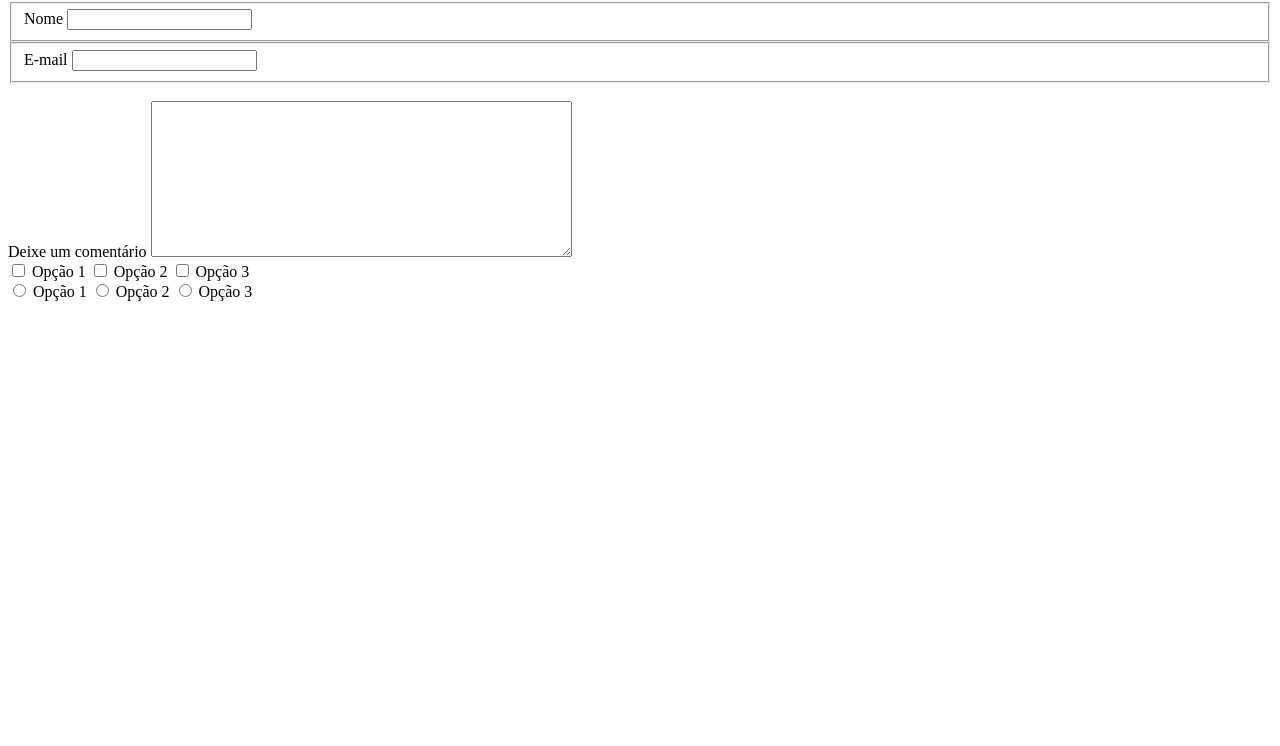
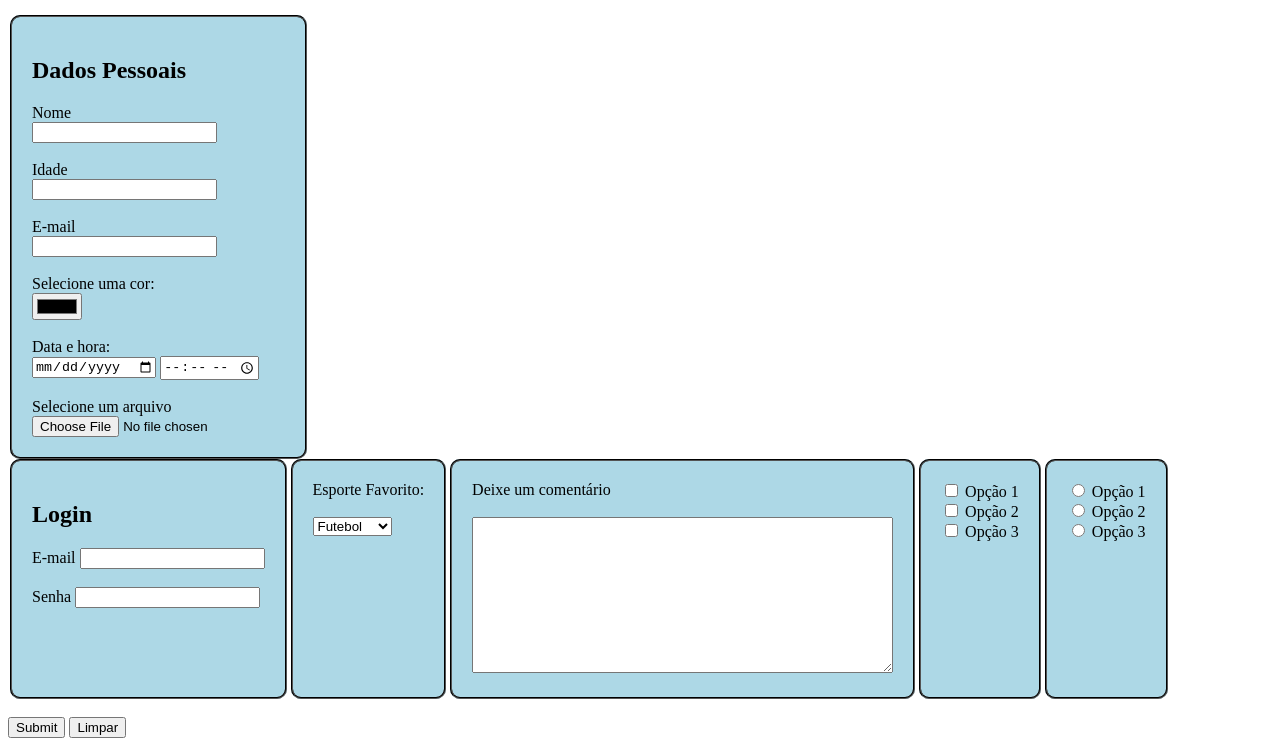
Before and after one commit to marcosconcegliere/CSW-CC1N, a plain HTML site: page Aula-17/index.html in a window 1280 px wide. Shown: the part 65-811 px from the top of the page. Drawn offline with Linux system fonts and the light colour scheme.

Commit message:
Add files via upload

```diff
--- a/Aula-17/index.html
+++ b/Aula-17/index.html
@@ -4,31 +4,121 @@
     <meta charset="UTF-8">
     <meta name="viewport" content="width=device-width, initial-scale=1.0">
     <title>Aula-17</title>
+    <style>
+        fieldset{
+
+            background-color: lightblue;
+            border-radius: 10px;
+            border-color: black;
+            display: inline-block;
+            padding: 20px
+        }
+       #resto{
+        display: flex;
+
+       }
+
+    </style>
 </head>
 <body>
-    <h2>
+    <h1>
         Formulário
-    </h2>
+    </h1>
     <form action="">
         <fieldset>
+            <h2>Dados Pessoais</h2>
             <label for="nome">Nome</label>
+            <br>
             <input type="nome" id="nome" name="nome">
+            <br>
+            <br>
+            <label for="idade">Idade</label>
+            <br>
+            <input type="text">
+            <br>
+            <br>
+            <label for="email">E-mail</label>
+            <br>
+            <input type="email" id="email" name="email">
+            <br>
+            <br>
+            <label for="cor">Selecione uma cor:</label>
+            <br>
+            <input type="color">
+            <br><br>
+            <label for="data">Data e hora:</label>
+            <br>
+            <input type="date">
+            <input type="time">
+            <br><br>
+            <label for="arquivo">Selecione um arquivo</label>
+            <br>
+            <input type="file">
         </fieldset>
+
+        <div id="resto">
+
+                        <br>
+                        <br>
+
                         <fieldset>
+                            <h2>
+                                Login
+                            </h2>
                             <label for="email">E-mail</label>
                             <input type="email" id="email" name="email">
+                            <br>
+                            <br>
+                            <label for="senha">Senha</label>
+                            <input type="password" id="senha" name="senha">
+                        </fieldset>
+
+                        <br>
+
+                    <br>
+
+                    <br>
+                    <br>
+                <fieldset>
+                    <label for="">Esporte Favorito:</label>
+                    <br>
+                    <br>
+                    <select name="esporte" id="esporte">
+                        <option value="futebol">Futebol</option>
+                        <option value="basquete">Basquete</option>
+                        <option value="volei">Vôlei</option>
+                    </select>
                 </fieldset>
                 <br>
+                <br>
+                <fieldset>
                     <label for="comentario">Deixe um comentário</label>
+                            <br>
+                            <br>
                             <textarea name="comentario" id="comentario" cols="50" rows="10"></textarea>
+                </fieldset>
                 <br>
+                <br>
+                <fieldset>
                     <input type="checkbox" name="opcao1" value="opcao1"> Opção 1
+                    <br>
                 <input type="checkbox" name="opcao2" value="opcao2"> Opção 2
+                <br>
                 <input type="checkbox" name="opcao3" value="opcao3"> Opção 3
+                </fieldset>
                 <br>
-    <input type="radio" name="opcao1" value="opcao1"> Opção 1
-    <input type="radio" name="opcao2" value="opcao2"> Opção 2
-    <input type="radio" name="opcao3" value="opcao3"> Opção 3
+                <br>
+                <fieldset>
+                    <input type="radio" name="opcao" value="option"> Opção 1
+                    <br>
+                <input type="radio" name="opcao" value="option"> Opção 2
+                <br>
+                <input type="radio" name="opcao" value="opction"> Opção 3
+                </fieldset>
+        </div>
+        <br>
+        <input type="submit">
+        <input type="reset" value="Limpar">
     </form>
 </body>
 </html>
```
Lines whose indentation alone changed are shown as unchanged.
